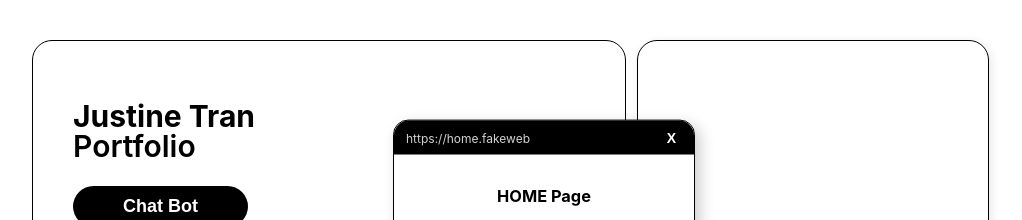
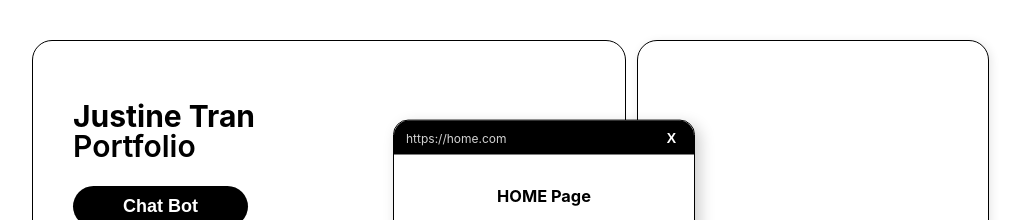
Before and after one commit to justinetrann/2025-Justine-Portfolio, a React (Create React App) app: page / in a window 1280 px wide. Both pictures are taken after a click on the item "HOME". Shown: the top 220 px of the page, without its empty margins (96-1118 px from the left). Built offline with nearby package versions, Linux system fonts and the light colour scheme.

Commit message:
.com changed

```diff
--- a/src/App.js
+++ b/src/App.js
@@ -6,7 +6,7 @@ function FloatingWindow({ title, onClose }) {
   return (
     <div className="floating-window">
       <div className="floating-header">
-        <span className="fake-link">https://{title.toLowerCase()}.fakeweb</span>
+        <span className="fake-link">https://{title.toLowerCase()}.com</span>
         <button className="close-button" onClick={onClose}>X</button>
       </div>
       <div className="floating-content">
```
